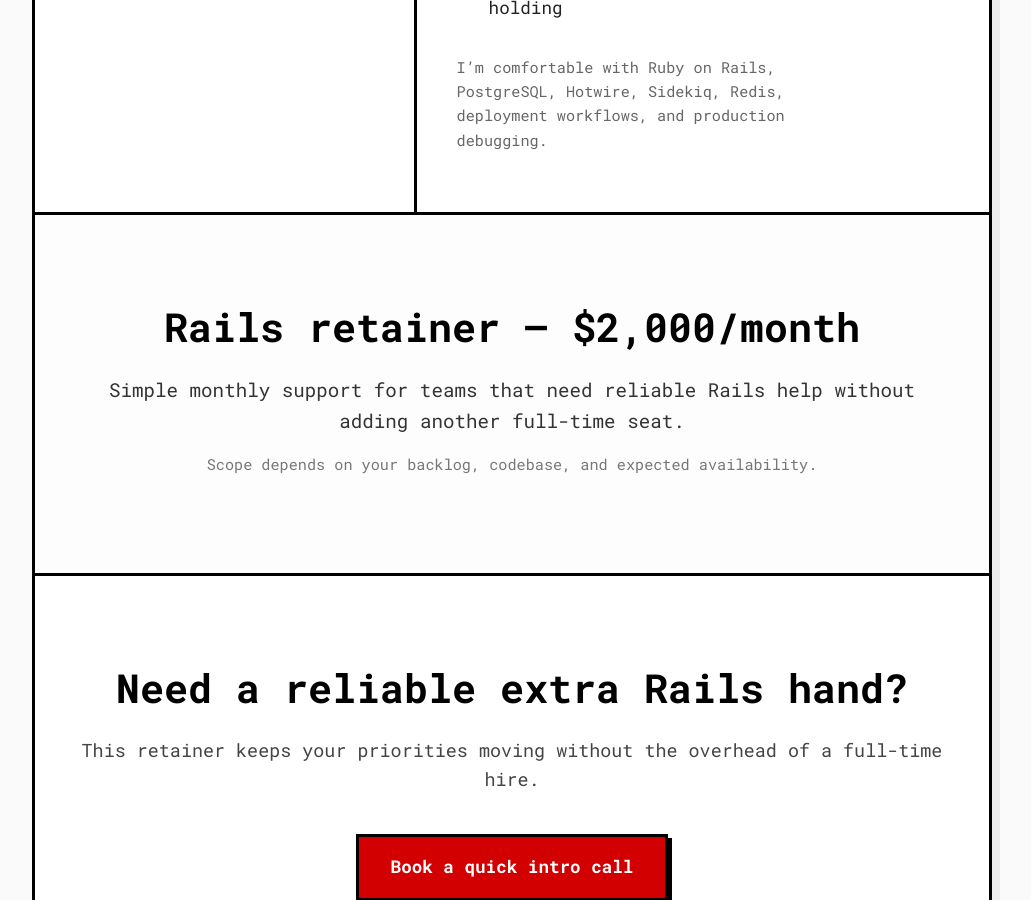
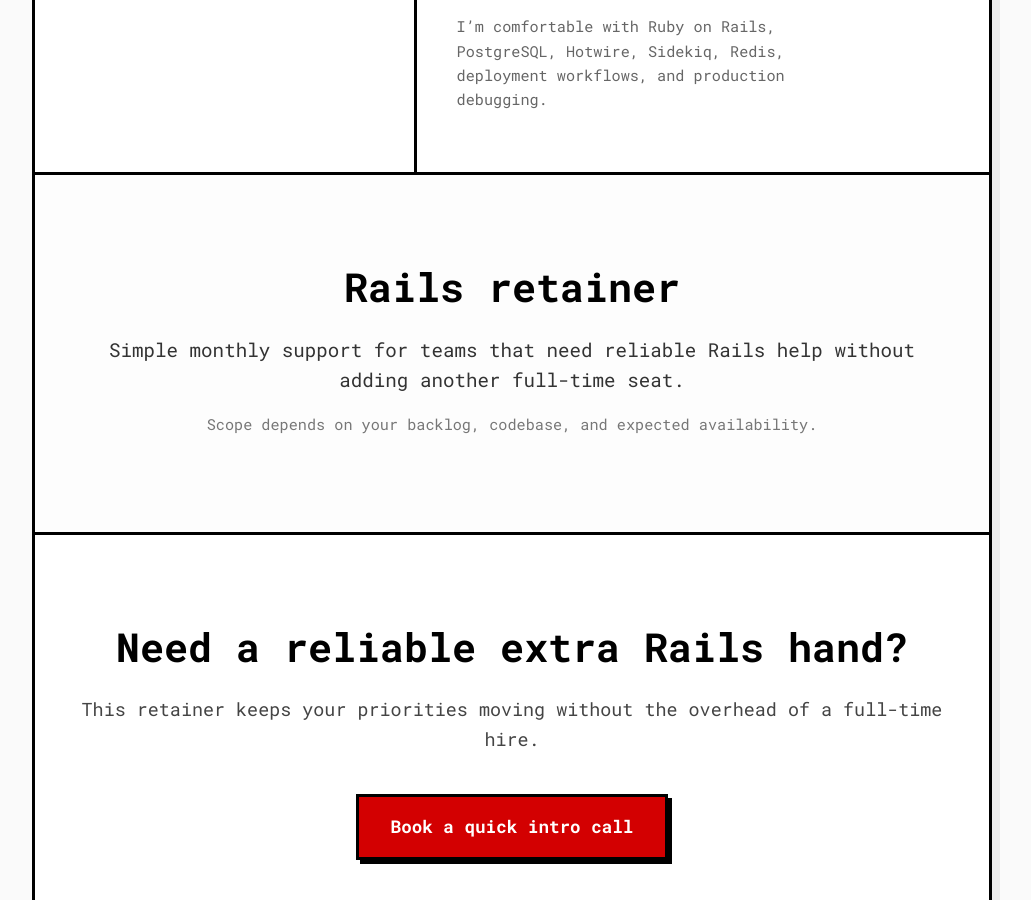
Before and after one commit to superspike7/spikevinz.com, a Jekyll site: the page built from index.html, in a window 1280 px wide and 900 px high, scrolled down 3859 px. Shown: the whole window, without its empty margins (128-1159 px from the left). Built offline with Jekyll 4.4.1, drawn with Linux system fonts in a browser that asks for light colours; some of the changed text lies outside the part shown.

Commit message:
remove public pricing

```diff
--- a/index.html
+++ b/index.html
@@ -13,7 +13,6 @@
 
     <div>
       <a class="btn" href="https://calendly.com/spikevinz/15-min-intro-call" target="_blank" rel="noopener noreferrer">Book a quick intro call</a>
-      <p class="action-note">Rails retainer — $2,000/month</p>
     </div>
   </section>
 
@@ -129,7 +128,7 @@
   </section>
 
   <section class="pricing-box">
-    <h2>Rails retainer — $2,000/month</h2>
+    <h2>Rails retainer</h2>
     <p>Simple monthly support for teams that need reliable Rails help without adding another full-time seat.</p>
     <p class="pricing-note">Scope depends on your backlog, codebase, and expected availability.</p>
   </section>
```
